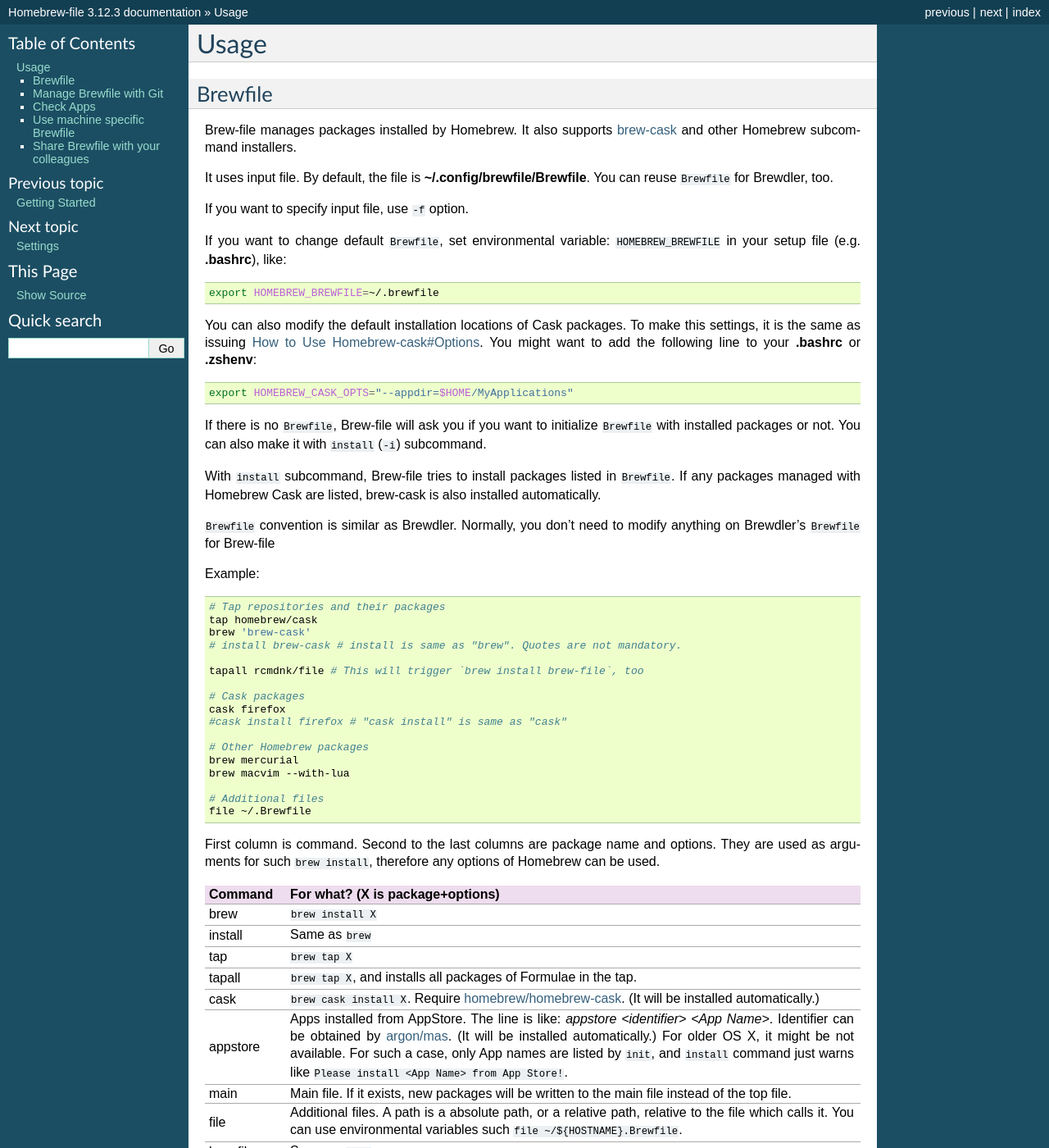
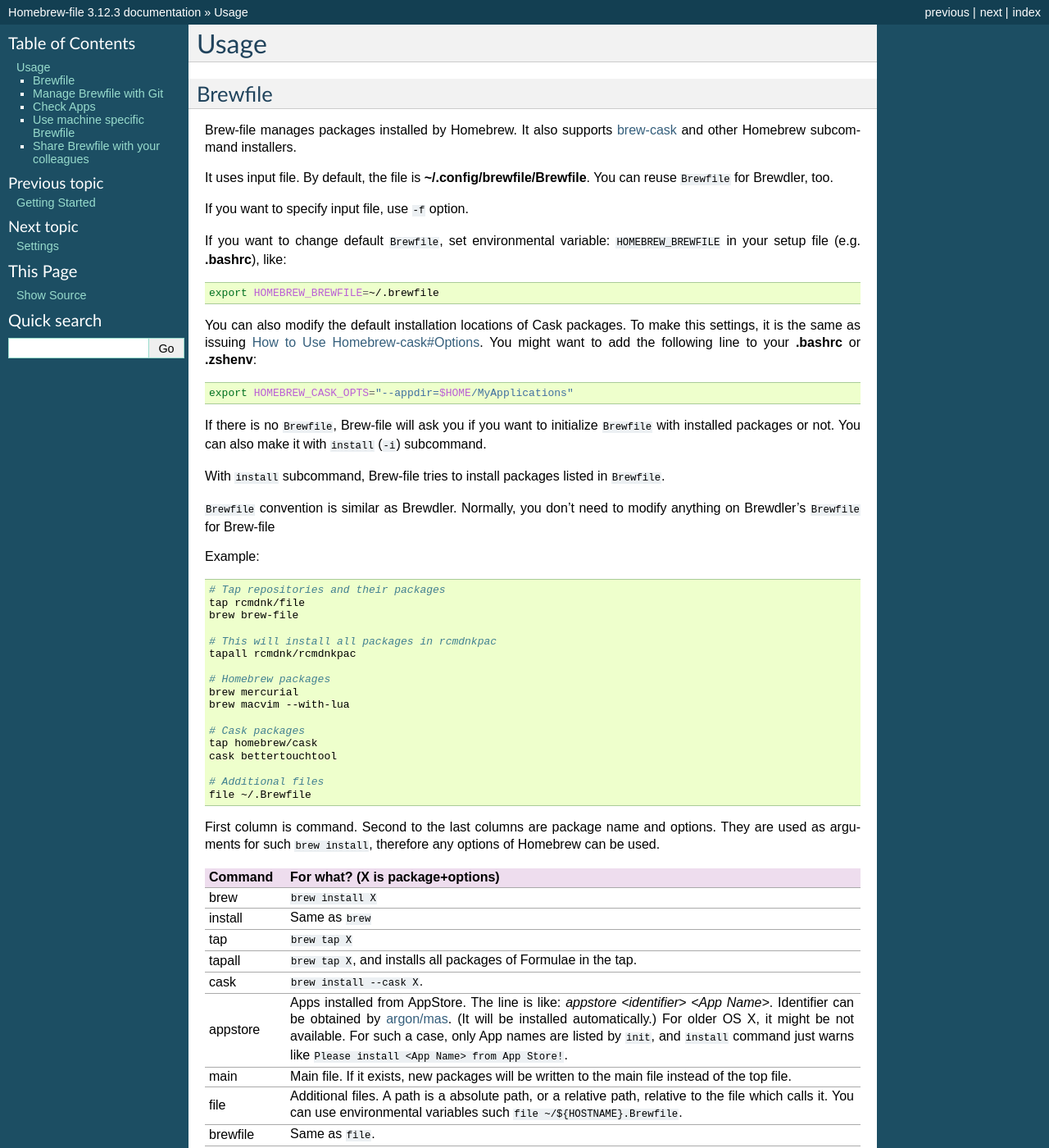
Before and after one commit to rcmdnk/homebrew-file, a Sphinx documentation site: the page built from docs/usage.rst, in a window 1280 px wide and 1400 px high. Shown: the whole window at 82% size. Built offline with Sphinx 7.4.7, drawn with Linux system fonts in a browser that asks for light colours; some of the changed text lies outside the part shown.

Commit message:
fix doc for cask

```diff
--- a/docs/usage.rst
+++ b/docs/usage.rst
@@ -33,7 +33,6 @@
 You can also make it with ``install`` (``-i``) subcommand.
 
 With ``install`` subcommand, Brew-file tries to install packages listed in ``Brewfile``.
-If any packages managed with Homebrew Cask are listed, brew-cask is also installed automatically.
 
 ``Brewfile`` convention is similar as Brewdler.
 Normally, you don't need to modify anything on Brewdler's ``Brewfile`` for Brew-file
@@ -41,19 +40,19 @@
 Example::
 
     # Tap repositories and their packages
-    tap homebrew/cask
-    brew 'brew-cask'
-    # install brew-cask # install is same as "brew". Quotes are not mandatory.
+    tap rcmdnk/file
+    brew brew-file
 
-    tapall rcmdnk/file # This will trigger `brew install brew-file`, too
+    # This will install all packages in rcmdnkpac
+    tapall rcmdnk/rcmdnkpac
+
+    # Homebrew packages
+    brew mercurial
+    brew macvim --with-lua
 
     # Cask packages
-    cask firefox
-    #cask install firefox # "cask install" is same as "cask"
-
-    # Other Homebrew packages
-    brew mercurial
-    brew macvim --with-lua
+    tap homebrew/cask
+    cask bettertouchtool
 
     # Additional files
     file ~/.Brewfile
@@ -70,7 +69,7 @@
 install          Same as ``brew``
 tap              ``brew tap X``
 tapall           ``brew tap X``, and installs all packages of Formulae in the tap.
-cask             ``brew cask install X``. Require `homebrew/homebrew-cask <https://github.com/homebrew/homebrew-cask/>`_. (It will be installed automatically.)
+cask             ``brew install --cask X``.
 appstore         Apps installed from AppStore. The line is like: `appstore <identifier> <App Name>`. Identifier can be obtained by `argon/mas <https://github.com/argon/mas>`_. (It will be installed automatically.) For older OS X, it might be not available. For such a case, only App names are listed by ``init``, and ``install`` command just warns like ``Please install <App Name> from App Store!``.
 main             Main file. If it exists, new packages will be written to the main file instead of the top file.
 file             Additional files. A path is a absolute path, or a relative path, relative to the file which calls it. You can use environmental variables such ``file ~/${HOSTNAME}.Brewfile``.
@@ -134,10 +133,6 @@
 (If the file doesn't exist, ``brew-file`` just ignores it.)
 
 Other example: `Add an option to ignore appstore apps · Issue #22 · rcmdnk/homebrew-file <https://github.com/rcmdnk/homebrew-file/issues/22>`_
-
-You don't need to ``brew install`` by hand.
-As written above, ``tap 'homebrew/cask'`` is can be dropped
-because ``cask 'firefox'`` triggers it.
 
 Some packages such macvim has Application (MacVim.app).
 If you want to install them to Applications area,
```
